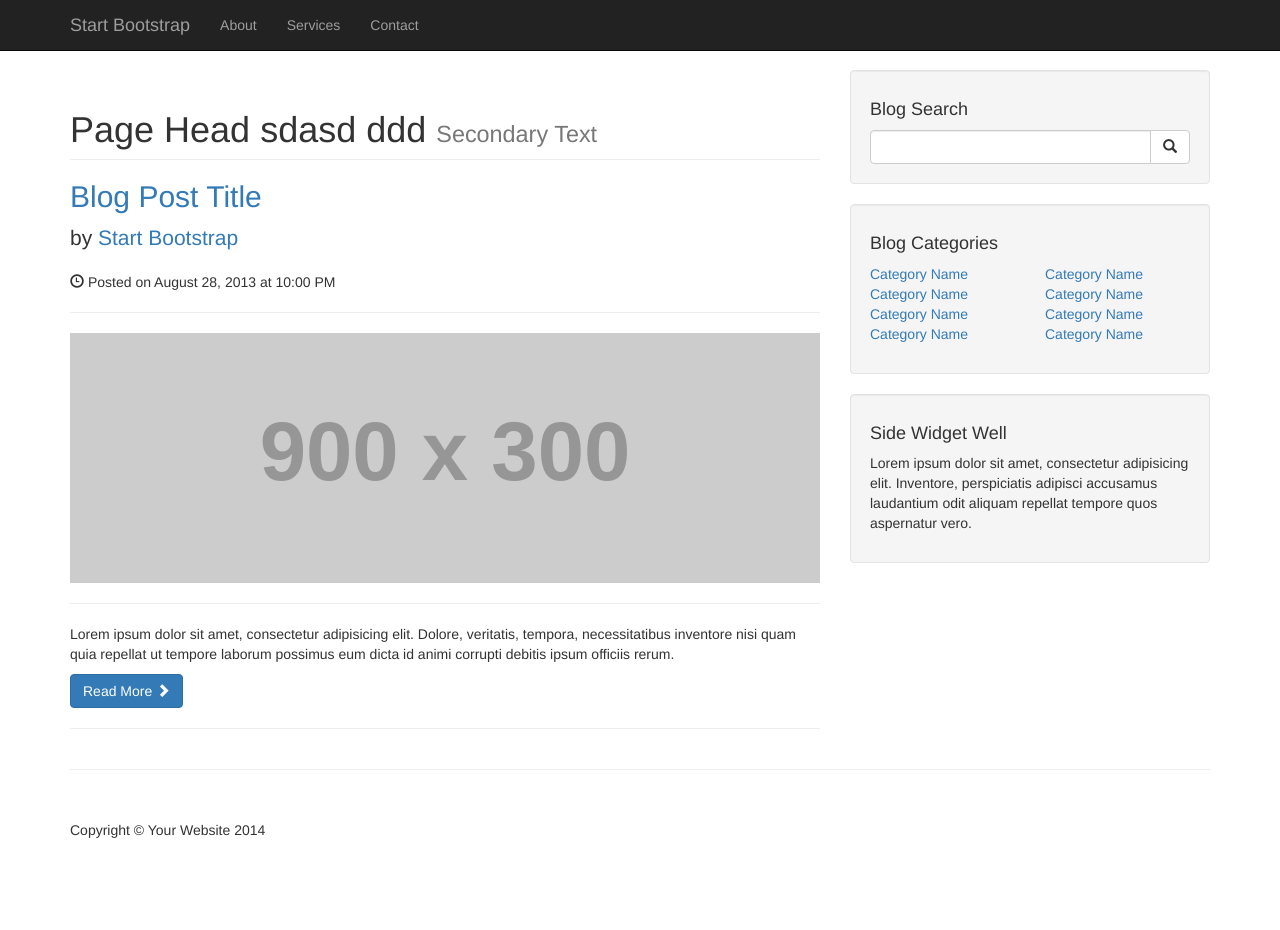
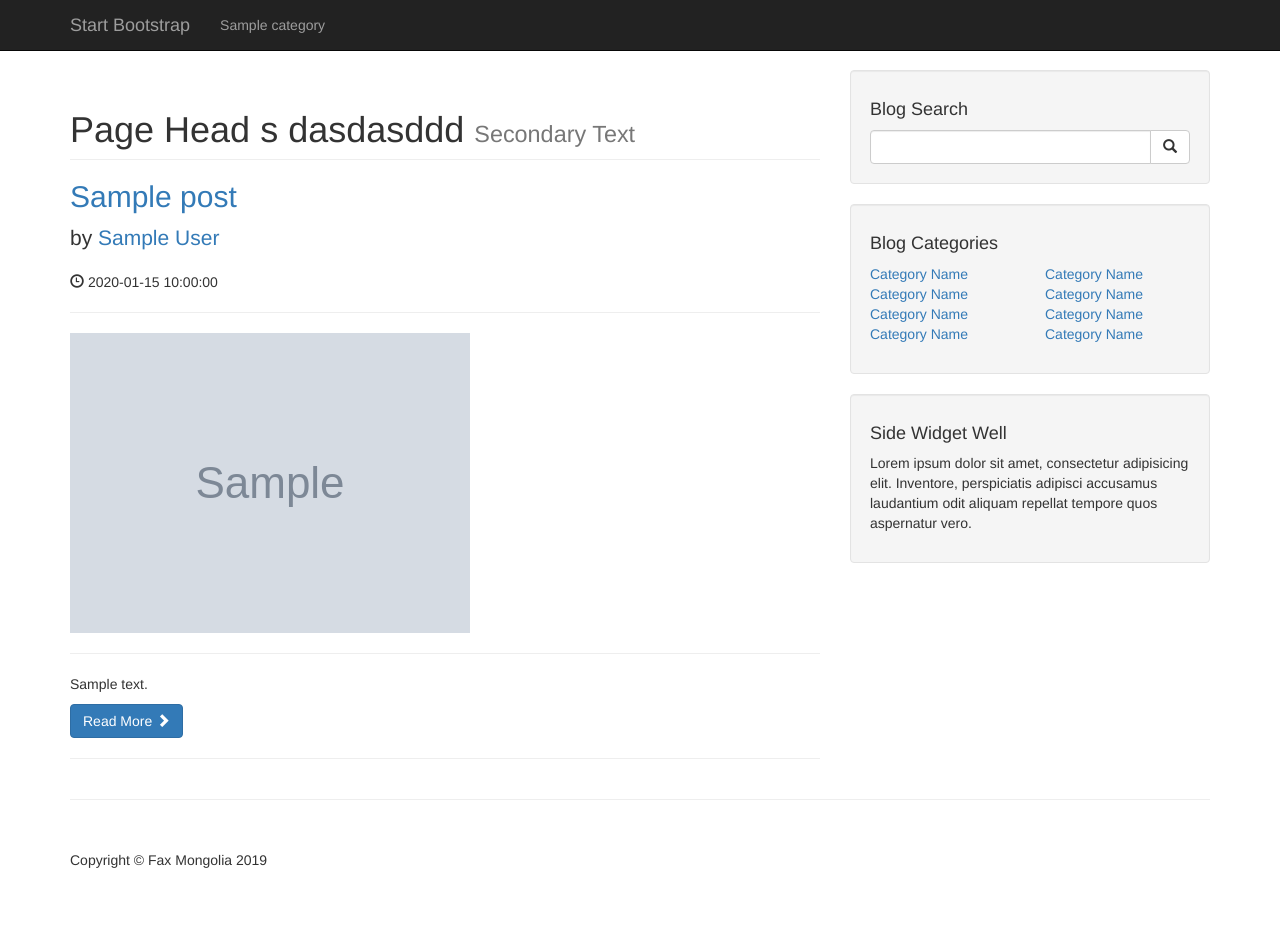
Before and after one commit to baganaakh/My-Diploma, a PHP site: page / in a window 1280 px wide. Before the commit the page ends 838 px from the top, so only its background shows below. Run offline with PHP 8.4, Linux system fonts and the light colour scheme; tables that the repository leaves empty or names only in its code hold one stand-in row (values such as "Sample post"); grey boxes marked "Sample" are stand-in pictures; grey boxes labelled with a size stand in for pictures from a placeholder-image service; some libraries are stand-ins or nearby versions.

Commit message:
шинэчлэл

```diff
--- a/CMS/includes/db.php
+++ b/CMS/includes/db.php
@@ -7,8 +7,8 @@ foreach ($db as $key => $value) {
     define(strtoupper($key), $value);
 }
 $connection = mysqli_connect(DB_HOST, DB_USER, DB_PASS, DB_NAME);
-if ($connection) {
-    echo " WEE connected yeah ";
-}
+// if ($connection) {
+//     echo " WEE connected yeah ";
+// }
 
 ?>
--- a/CMS/includes/footer.php
+++ b/CMS/includes/footer.php
@@ -3,7 +3,7 @@
         <footer>
             <div class="row">
                 <div class="col-lg-12">
-                    <p>Copyright &copy; Your Website 2014</p>
+                    <p>Copyright &copy;  Fax Mongolia 2019</p>
                 </div>
                 <!-- /.col-lg-12 -->
             </div>
--- a/CMS/includes/navigation.php
+++ b/CMS/includes/navigation.php
@@ -1,3 +1,4 @@
+
 <nav class="navbar navbar-inverse navbar-fixed-top" role="navigation">
         <div class="container">
             <!-- Brand and toggle get grouped for better mobile display -->
@@ -13,7 +14,16 @@
             <!-- Collect the nav links, forms, and other content for toggling -->
             <div class="collapse navbar-collapse" id="bs-example-navbar-collapse-1">
                 <ul class="nav navbar-nav">
-                    <li>
+
+                <?php
+                $query="SELECT * FROM categories ";
+                $select_all_categories_query=mysqli_query($connection,$query);
+                while($row=mysqli_fetch_assoc($select_all_categories_query)){
+                    $cat_title=$row['cat_title'];
+                    echo "<li><a href='#'>{$cat_title}</a><?li>";
+                }
+                ?>
+                    <!-- <li>
                         <a href="#">About</a>
                     </li>
                     <li>
@@ -21,7 +31,7 @@
                     </li>
                     <li>
                         <a href="#">Contact</a>
-                    </li>
+                    </li> -->
                 </ul>
             </div>
             <!-- /.navbar-collapse -->
--- /dev/null
+++ b/CMS/includes/sidebar.php
@@ -0,0 +1,57 @@
+<div class="col-md-4">
+
+                <!-- Blog Search Well -->
+                <div class="well">
+                    <h4>Blog Search</h4>
+                    <div class="input-group">
+                        <input type="text" class="form-control">
+                        <span class="input-group-btn">
+                            <button class="btn btn-default" type="button">
+                                <span class="glyphicon glyphicon-search"></span>
+                        </button>
+                        </span>
+                    </div>
+                    <!-- /.input-group -->
+                </div>
+
+                <!-- Blog Categories Well -->
+                <div class="well">
+                    <h4>Blog Categories</h4>
+                    <div class="row">
+                        <div class="col-lg-6">
+                            <ul class="list-unstyled">
+                                <li><a href="#">Category Name</a>
+                                </li>
+                                <li><a href="#">Category Name</a>
+                                </li>
+                                <li><a href="#">Category Name</a>
+                                </li>
+                                <li><a href="#">Category Name</a>
+                                </li>
+                            </ul>
+                        </div>
+                        <!-- /.col-lg-6 -->
+                        <div class="col-lg-6">
+                            <ul class="list-unstyled">
+                                <li><a href="#">Category Name</a>
+                                </li>
+                                <li><a href="#">Category Name</a>
+                                </li>
+                                <li><a href="#">Category Name</a>
+                                </li>
+                                <li><a href="#">Category Name</a>
+                                </li>
+                            </ul>
+                        </div>
+                        <!-- /.col-lg-6 -->
+                    </div>
+                    <!-- /.row -->
+                </div>
+
+                <!-- Side Widget Well -->
+                <div class="well">
+                    <h4>Side Widget Well</h4>
+                    <p>Lorem ipsum dolor sit amet, consectetur adipisicing elit. Inventore, perspiciatis adipisci accusamus laudantium odit aliquam repellat tempore quos aspernatur vero.</p>
+                </div>
+
+            </div>
--- a/CMS/index.php
+++ b/CMS/index.php
@@ -1,5 +1,5 @@
 <?php require_once "includes/header.php" ?>
-
+<?php require "includes/db.php" ?>
     <!-- Navigation -->
   <?php require "includes/navigation.php" ?>
     <!-- Page Content -->
@@ -9,27 +9,39 @@
 
             <!-- Blog Entries Column -->
             <div class="col-md-8">
+            <?php
+                $query="SELECT * FROM posts ";
+                $select_all_posts_query=mysqli_query($connection,$query);
+                while($row=mysqli_fetch_assoc($select_all_posts_query)){
+                    $post_title=$row['post_title'];
+                    $post_author=$row['post_author'];
+                    $post_date=$row['post_date'];
+                    $post_image=$row['post_image'];
+                    $post_content=$row['post_content'];
+                    ?>
 
-                <h1 class="page-header">
-                    Page Head   sdasd ddd
+                    <h1 class="page-header">
+                    Page Head   s dasdasddd
                     <small>Secondary Text</small>
                 </h1>
 
                 <!-- First Blog Post -->
                 <h2>
-                    <a href="#">Blog Post Title</a>
+                    <a href="#"><?php echo $post_title ?></a>
                 </h2>
                 <p class="lead">
-                    by <a href="index.php">Start Bootstrap</a>
+                    by <a href="index.php"><?php echo $post_author ?></a>
                 </p>
-                <p><span class="glyphicon glyphicon-time"></span> Posted on August 28, 2013 at 10:00 PM</p>
+                <p><span class="glyphicon glyphicon-time"></span> <?php echo $post_date ?></p>
                 <hr>
-                <img class="img-responsive" src="http://placehold.it/900x300" alt="">
+                <img class="img-responsive" src="images/<?php echo $post_image?>" alt="">
                 <hr>
-                <p>Lorem ipsum dolor sit amet, consectetur adipisicing elit. Dolore, veritatis, tempora, necessitatibus inventore nisi quam quia repellat ut tempore laborum possimus eum dicta id animi corrupti debitis ipsum officiis rerum.</p>
+                <p><?php echo $post_content ?></p>
                 <a class="btn btn-primary" href="#">Read More <span class="glyphicon glyphicon-chevron-right"></span></a>
 
                 <hr>
+                    <?php } ?>
+
 
 
 
@@ -39,63 +51,7 @@
             </div>
 
             <!-- Blog Sidebar Widgets Column -->
-            <div class="col-md-4">
-
-                <!-- Blog Search Well -->
-                <div class="well">
-                    <h4>Blog Search</h4>
-                    <div class="input-group">
-                        <input type="text" class="form-control">
-                        <span class="input-group-btn">
-                            <button class="btn btn-default" type="button">
-                                <span class="glyphicon glyphicon-search"></span>
-                        </button>
-                        </span>
-                    </div>
-                    <!-- /.input-group -->
-                </div>
-
-                <!-- Blog Categories Well -->
-                <div class="well">
-                    <h4>Blog Categories</h4>
-                    <div class="row">
-                        <div class="col-lg-6">
-                            <ul class="list-unstyled">
-                                <li><a href="#">Category Name</a>
-                                </li>
-                                <li><a href="#">Category Name</a>
-                                </li>
-                                <li><a href="#">Category Name</a>
-                                </li>
-                                <li><a href="#">Category Name</a>
-                                </li>
-                            </ul>
-                        </div>
-                        <!-- /.col-lg-6 -->
-                        <div class="col-lg-6">
-                            <ul class="list-unstyled">
-                                <li><a href="#">Category Name</a>
-                                </li>
-                                <li><a href="#">Category Name</a>
-                                </li>
-                                <li><a href="#">Category Name</a>
-                                </li>
-                                <li><a href="#">Category Name</a>
-                                </li>
-                            </ul>
-                        </div>
-                        <!-- /.col-lg-6 -->
-                    </div>
-                    <!-- /.row -->
-                </div>
-
-                <!-- Side Widget Well -->
-                <div class="well">
-                    <h4>Side Widget Well</h4>
-                    <p>Lorem ipsum dolor sit amet, consectetur adipisicing elit. Inventore, perspiciatis adipisci accusamus laudantium odit aliquam repellat tempore quos aspernatur vero.</p>
-                </div>
-
-            </div>
+            <?php require "includes/sidebar.php" ?>
 
         </div>
         <!-- /.row -->
```
